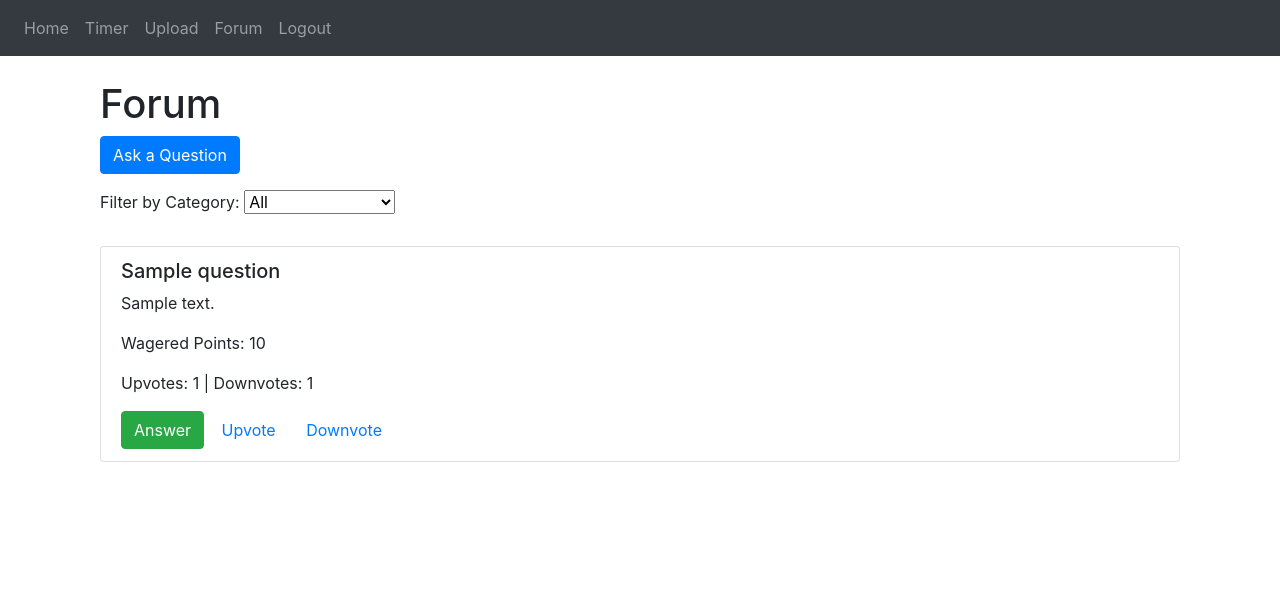
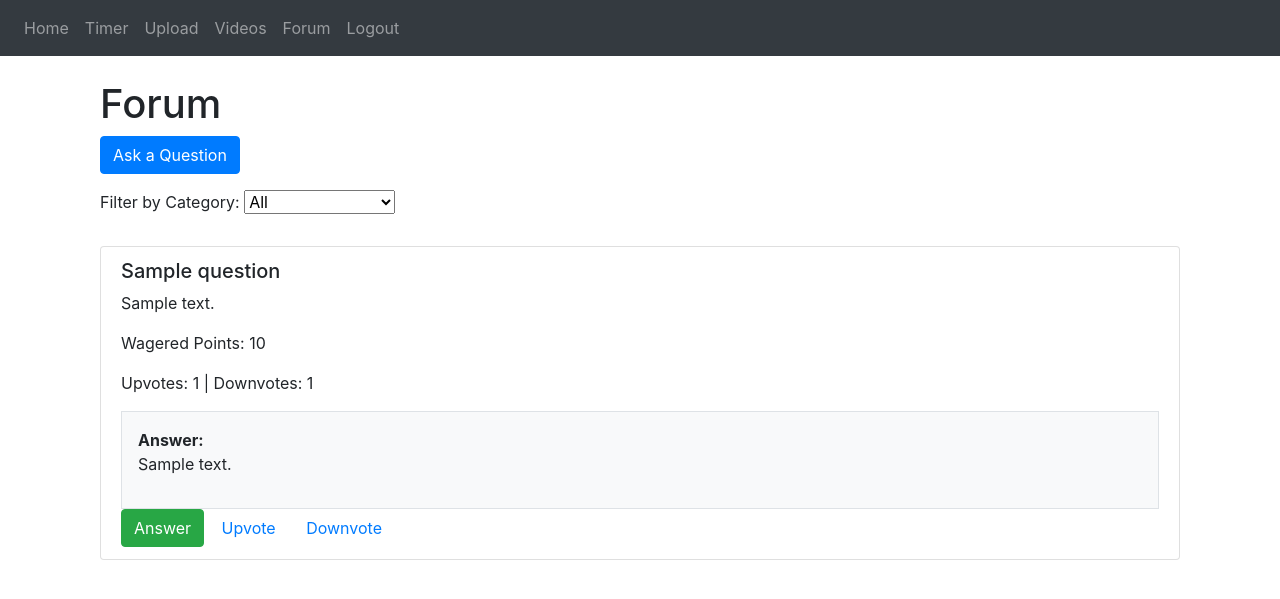
Before and after one commit to vidx0/Lock_In, a Flask app: page /forum in a window 1280 px wide. Shown: the top 599 px of the page. Run offline with Flask 3, Linux system fonts and the light colour scheme; a user stored in the database is signed in; tables that the repository leaves empty hold one stand-in row (values such as "Sample post"); some libraries are stand-ins or nearby versions.

Commit message:
Forum Answers, videos page

```diff
--- a/website/templates/base.html
+++ b/website/templates/base.html
@@ -33,6 +33,7 @@
 					<a class="nav-item nav-link" id="home" href="/">Home</a>
 					<a class="nav-item nav-link" id="timer" href="/timer">Timer</a>
 					<a class="nav-item nav-link" id="upload" href="/upload">Upload</a>
+					<a class="nav-item nav-link" id="video_list" href="/videos">Videos</a>
 					<a class="nav-item nav-link" id="forum" href="/forum">Forum</a>
 					<a class="nav-item nav-link" id="logout" href="/logout">Logout</a>
 
--- a/website/templates/forum.html
+++ b/website/templates/forum.html
@@ -1,19 +1,20 @@
-{% extends "base.html" %}
-
-{% block title %}Forum{% endblock %}
-
-{% block content %}
+{% extends "base.html" %} {% block title %}Forum{% endblock %} {% block content
+%}
 <div class="container mt-4">
 	<h1>Forum</h1>
 	<div class="mb-3">
-        <a href="{{ url_for('views.ask_question') }}" class="btn btn-primary">Ask a Question</a>
+		<a href="{{ url_for('views.ask_question') }}" class="btn btn-primary"
+			>Ask a Question</a
+		>
 	</div>
 	<div class="mb-4">
 		<label for="category">Filter by Category:</label>
 		<select id="category" onchange="location = this.value;">
 			<option value="{{ url_for('views.forum') }}">All</option>
 			{% for category in categories %}
-            <option value="{{ url_for('views.forum', category=category.id) }}">{{ category.name }}</option>
+			<option value="{{ url_for('views.forum', category=category.id) }}">
+				{{ category.name }}
+			</option>
 			{% endfor %}
 		</select>
 	</div>
@@ -23,12 +24,33 @@
 			<h5>{{ question.title }}</h5>
 			<p>{{ question.description }}</p>
 			<p>Wagered Points: {{ question.wagered_points }}</p>
-            <p>Upvotes: {{ question.upvotes }} | Downvotes: {{ question.downvotes }}</p>
-            <a href="{{ url_for('views.answer_question', question_id=question.id) }}" class="btn btn-success">Answer</a>
-            <form method="POST" action="{{ url_for('views.vote', question_id=question.id, vote_type='upvote') }}" style="display:inline;">
+			<p>
+				Upvotes: {{ question.upvotes }} | Downvotes: {{ question.downvotes }}
+			</p>
+			{% if question.is_answered %}
+			<!-- Added block to display the answer if the question is answered -->
+			<div class="mt-3 p-3 bg-light border">
+				<strong>Answer:</strong>
+				<p>{{ question.answer }}</p>
+			</div>
+			{% endif %}
+			<a
+				href="{{ url_for('views.answer_question_view', question_id=question.id) }}"
+				class="btn btn-success"
+				>Answer</a
+			>
+			<form
+				method="POST"
+				action="{{ url_for('views.vote', question_id=question.id, vote_type='upvote') }}"
+				style="display: inline"
+			>
 				<button type="submit" class="btn btn-link">Upvote</button>
 			</form>
-            <form method="POST" action="{{ url_for('views.vote', question_id=question.id, vote_type='downvote') }}" style="display:inline;">
+			<form
+				method="POST"
+				action="{{ url_for('views.vote', question_id=question.id, vote_type='downvote') }}"
+				style="display: inline"
+			>
 				<button type="submit" class="btn btn-link">Downvote</button>
 			</form>
 		</div>
--- a/website/views.py
+++ b/website/views.py
@@ -6,6 +6,7 @@ from werkzeug.utils import secure_filename
 from .models import *
 from . import db
 from flask import Response
+import json
 
 
 
@@ -109,23 +110,40 @@ def ask_question():
     return render_template('ask_question.html', categories=categories, user=current_user)
 
 
-@views.route('/answer/<int:question_id>', methods=['POST'])
+@views.route('/answer/<int:question_id>', methods=['GET', 'POST'])
 @login_required
-def answer_question(question_id):
+def answer_question_view(question_id):
     question = Question.query.get_or_404(question_id)
-    if question.is_answered:
-        flash("This question is already answered.", "error")
-        return redirect(url_for('forum'))
 
-    answer = request.form.get('answer')
-    question.answer = answer
-    question.answered_by = current_user.id
-    question.is_answered = True
-    current_user.points += question.wagered_points
+    if request.method == 'POST':
+        # Get the answer from the form
+        answer = request.form.get('answer')
 
-    db.session.commit()
-    flash("Answer submitted! Points awarded.", "success")
-    return redirect(url_for('forum'))
+        # Ensure the answer is not empty
+        if not answer.strip():
+            flash("Answer cannot be empty.", "error")
+            return redirect(url_for('answer_question_view', question_id=question_id))
+
+        # Check if the question has already been answered
+        if question.is_answered:
+            flash("This question has already been answered.", "error")
+            return redirect(url_for('views.forum'))
+
+        # Save the answer and update the question status
+        question.answer = answer
+        question.answered_by = current_user.id  # Assuming `current_user` represents the logged-in user
+        question.is_answered = True
+
+        # Award points to the current user
+        current_user.points += question.wagered_points
+
+        # Commit changes to the database
+        db.session.commit()
+
+        flash("Your answer has been submitted, and points have been awarded!", "success")
+        return redirect(url_for('views.forum'))
+
+    return render_template('answer.html', question=question, user=current_user)
 
 @views.route('/vote/<int:question_id>/<string:vote_type>', methods=['POST'])
 @login_required
```
Also changed, not shown: website/templates/answer.html (added, +36 -0 lines), website/templates/timer.html (+33 -21 lines), 1 other file. Lines whose indentation alone changed are shown as unchanged.
